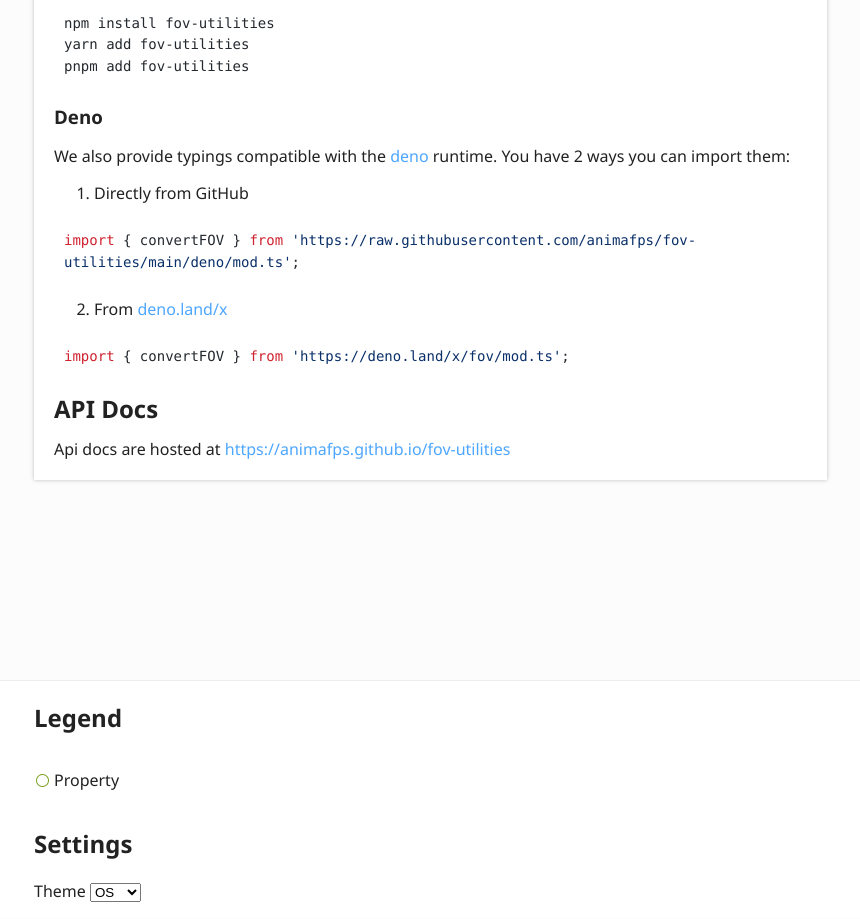
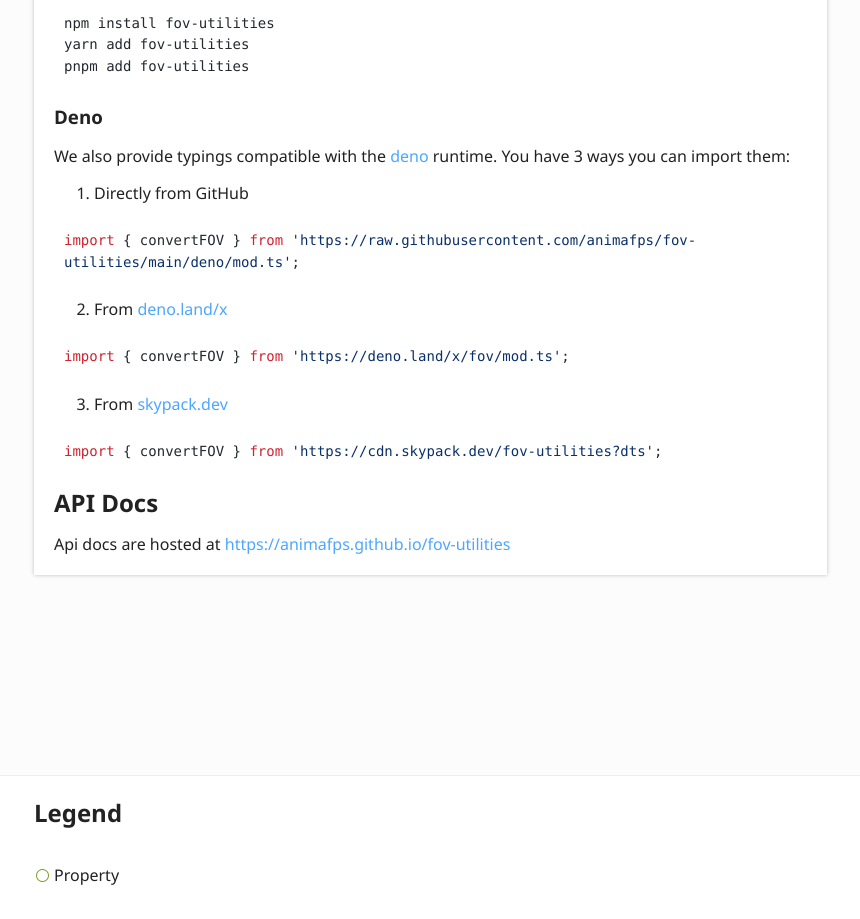
Before and after one commit to animafps/fov-utilities, a plain HTML site: page index.html in a window 1280 px wide. Shown: the part 1391-2310 px from the top of the page, without its empty margins (6-866 px from the left). Drawn offline with Linux system fonts and the light colour scheme.

Commit message:
Deploying to gh-pages from @ animafps/fov-utilities@14dfab3ca0bb5a8d6b22a5de9fb4ade76307dbc9 🚀

```diff
--- a/index.html
+++ b/index.html
@@ -30,7 +30,7 @@ It was developed for the use in <a href="https://fpsmath.xyz">FPSMath discord bo
 <a href="#deno" id="deno" style="color: inherit; text-decoration: none;">
   <h3>Deno</h3>
 </a>
-<p>We also provide typings compatible with the <a href="https://deno.land/">deno</a> runtime. You have 2 ways you can import them:</p>
+<p>We also provide typings compatible with the <a href="https://deno.land/">deno</a> runtime. You have 3 ways you can import them:</p>
 <ol>
 <li>Directly from GitHub</li>
 </ol>
@@ -41,6 +41,11 @@ It was developed for the use in <a href="https://fpsmath.xyz">FPSMath discord bo
 </ol>
 <pre><code class="language-ts"><span class="hl-1">import</span><span class="hl-0"> { convertFOV } </span><span class="hl-1">from</span><span class="hl-0"> </span><span class="hl-2">&#39;https://deno.land/x/fov/mod.ts&#39;</span><span class="hl-0">;</span>
 </code></pre>
+<ol start="3">
+<li>From <a href="https://www.skypack.dev/">skypack.dev</a></li>
+</ol>
+<pre><code class="language-ts"><span class="hl-1">import</span><span class="hl-0"> { convertFOV } </span><span class="hl-1">from</span><span class="hl-0"> </span><span class="hl-2">&#39;https://cdn.skypack.dev/fov-utilities?dts&#39;</span><span class="hl-0">;</span>
+</code></pre>
 
 <a href="#api-docs" id="api-docs" style="color: inherit; text-decoration: none;">
   <h2>API Docs</h2>
```
Also changed, not shown: interfaces/fovValues.html (+1 -1 lines), modules.html (+1 -1 lines).
